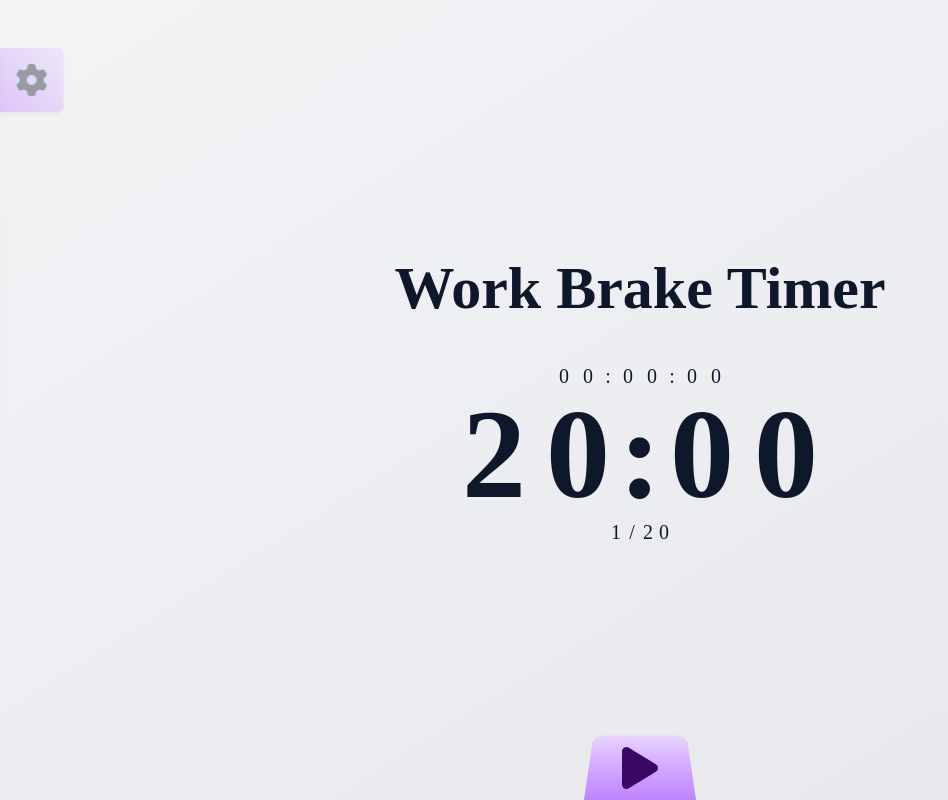
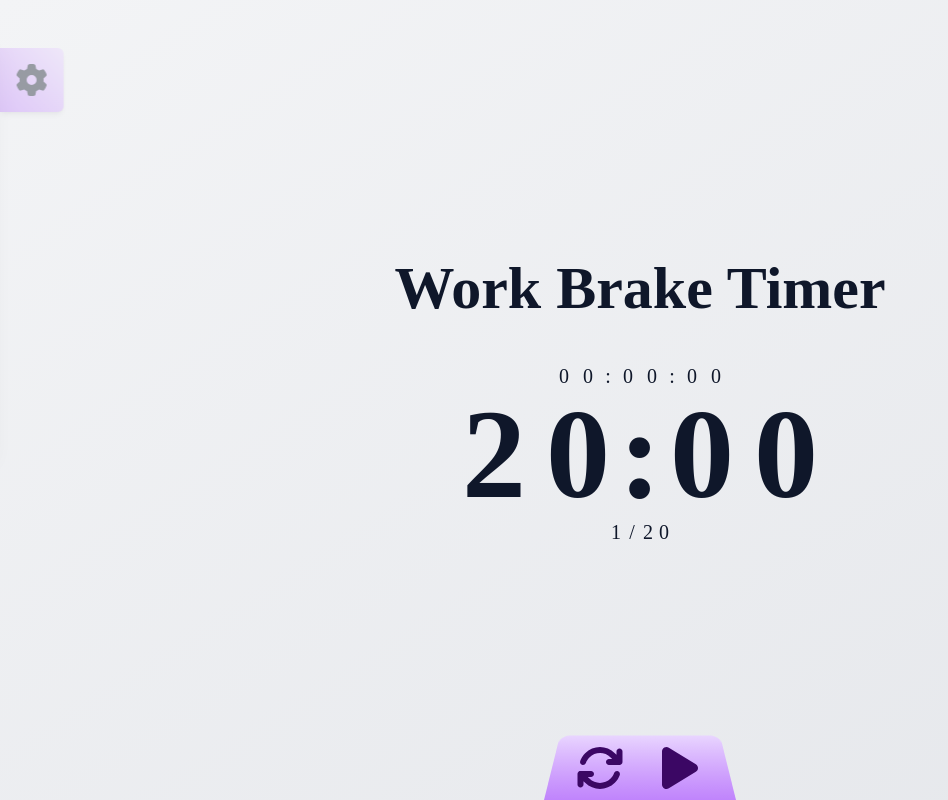
Before and after one commit to DawidFrankiewicz/pomodoro-work-break-timer, a Nuxt app: page / in a window 1280 px wide. Shown: the whole page, without its empty margins (0-948 px from the left). Built offline with nearby package versions, Linux system fonts and the light colour scheme.

Commit message:
Added reset button

```diff
--- a/components/TimerControls.vue
+++ b/components/TimerControls.vue
@@ -19,23 +19,22 @@ const emit = defineEmits(['start-timer', 'stop-timer', 'reset-timer']);
         class="absolute bottom-0 left-1/2 flex h-20 -translate-x-1/2 items-end justify-center px-4 pb-2 pt-4 [perspective:200px]"
     >
         <button
-            @click="
-                isTimerEnded
-                    ? $emit('reset-timer')
-                    : isTimerRunning
-                      ? $emit('stop-timer')
-                      : $emit('start-timer')
-            "
+            @click="$emit('reset-timer')"
             class="group relative z-20 flex origin-bottom items-center px-4 text-purple-950"
         >
             <font-awesome-icon
-                :icon="
-                    isTimerEnded
-                        ? ['fas', 'refresh']
-                        : isTimerRunning
-                          ? ['fas', 'pause']
-                          : ['fas', 'play']
-                "
+                :icon="['fas', 'refresh']"
+                class="pointer-events-none h-12 w-12 origin-bottom transition-transform group-hover:scale-110"
+            />
+        </button>
+        <button
+            :disabled="isTimerEnded"
+            @click="isTimerRunning ? $emit('stop-timer') : $emit('start-timer')"
+            class="group relative z-20 flex origin-bottom items-center px-4 text-purple-950"
+            :class="isTimerEnded ? 'opacity-40' : ''"
+        >
+            <font-awesome-icon
+                :icon="isTimerRunning ? ['fas', 'pause'] : ['fas', 'play']"
                 class="pointer-events-none h-12 w-12 origin-bottom transition-transform group-hover:scale-110"
             />
         </button>
```
